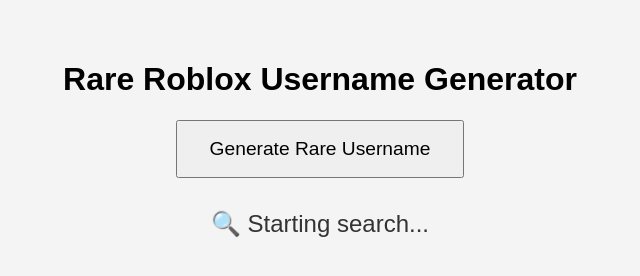
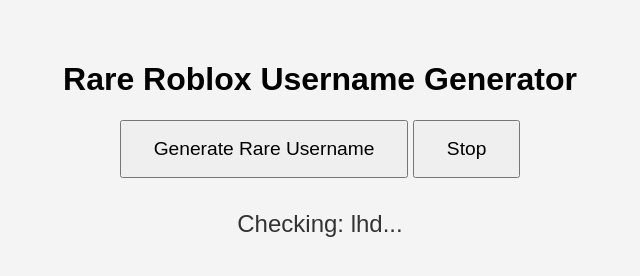
Before and after one commit to havocgd/rareusernamegenerator, a plain HTML site: page index.html in a window 1280 px wide. Both pictures are taken after a click on the button "Generate Rare Username". Shown: the whole page, without its empty margins (320-960 px from the left). Drawn offline with Linux system fonts and the light colour scheme; no server answers.

Commit message:
Update index.html

```diff
--- a/index.html
+++ b/index.html
@@ -10,10 +10,11 @@
 </head>
 <body>
   <h1>Rare Roblox Username Generator</h1>
+
   <button onclick="generateUsername()">Generate Rare Username</button>
+  <button id="stop" onclick="stopUsernameSearch()" style="display:none;">Stop</button>
   <p id="result"></p>
+
   <script src="script.js"></script>
-
-
 </body>
 </html>
```
